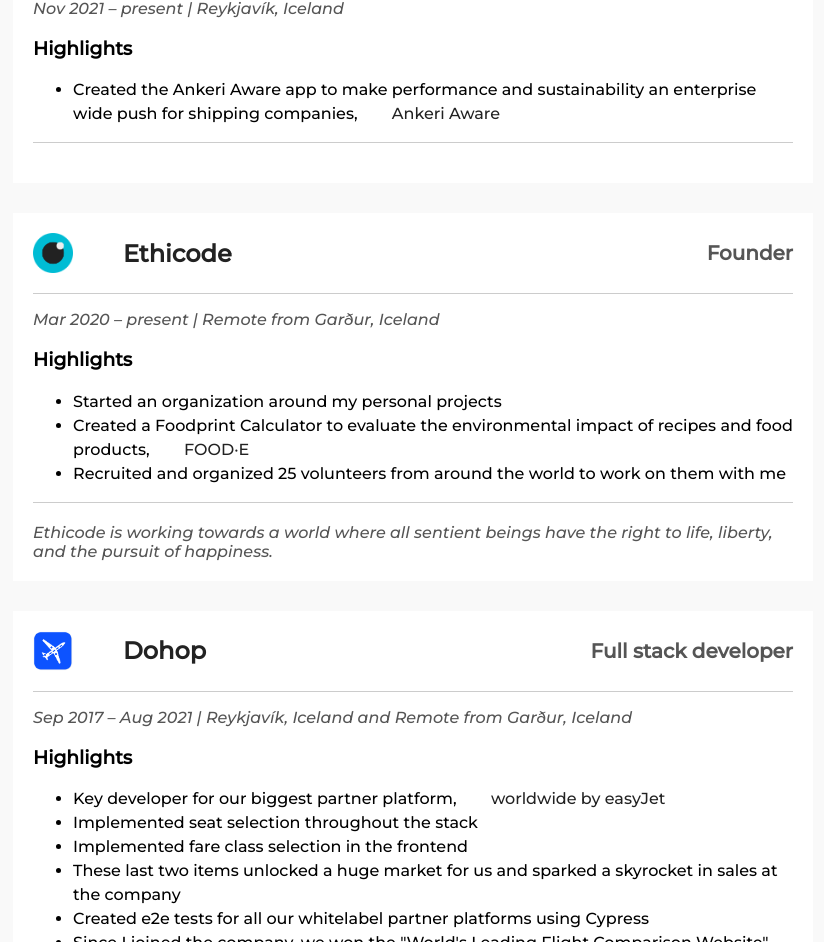
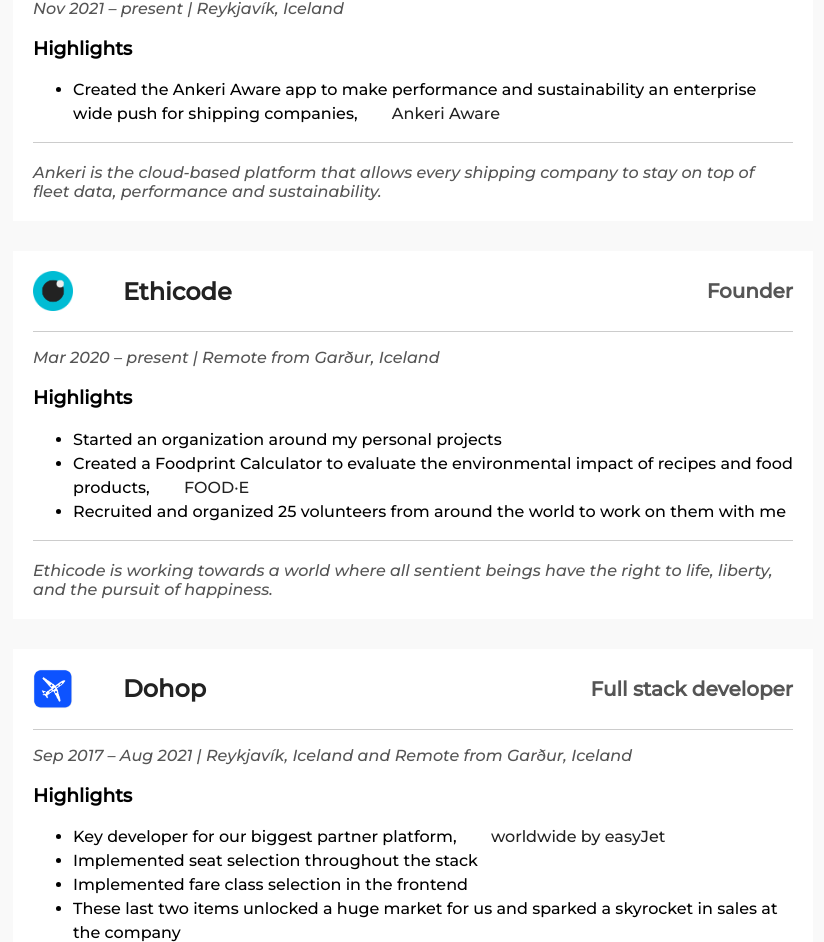
Before and after one commit to atlisg/portfolio, a Next.js app: page /resume in a window 1280 px wide. Shown: the part 1271-2213 px from the top of the page, without its empty margins (357-1181 px from the left). Built offline with nearby package versions, Linux system fonts and the light colour scheme.

Commit message:
fix build by adding footer to Ankeri experience

```diff
--- a/components/Experiences.tsx
+++ b/components/Experiences.tsx
@@ -15,6 +15,7 @@
           linkText: 'Ankeri Aware',
         },
       ]}
+      footer="Ankeri is the cloud-based platform that allows every shipping company to stay on top of fleet data, performance and sustainability."
     />
     <Experience
       logo="eye-close.png"
```
